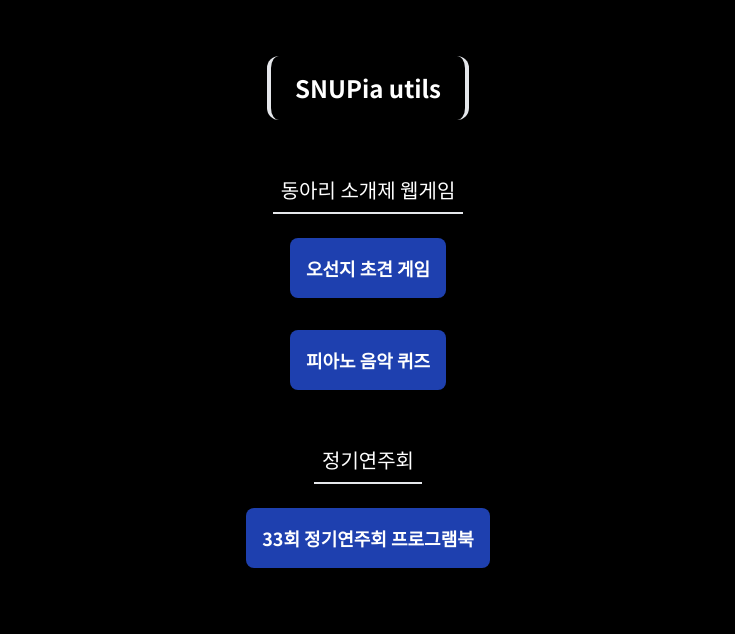
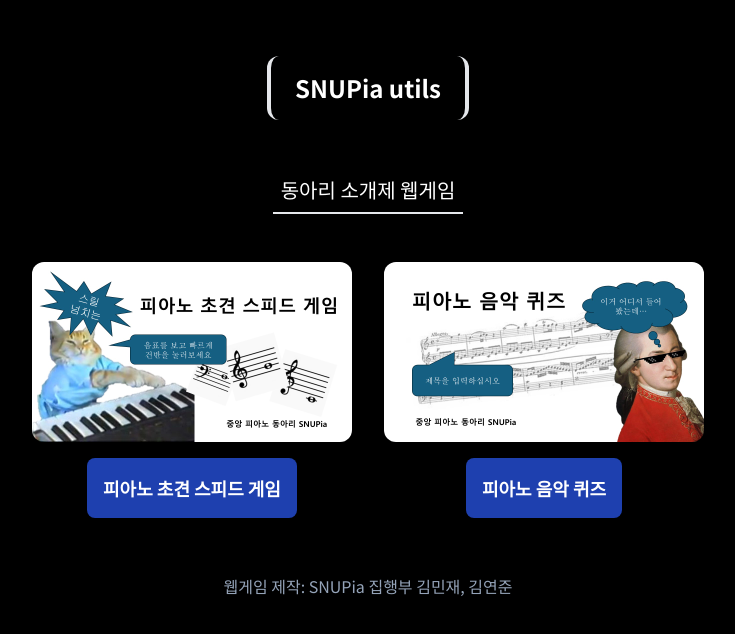
Before and after one commit to Superfish83/snupia_utils, a Next.js app: page / in a window 1280 px wide. Shown: the top 634 px of the page, without its empty margins (272-1007 px from the left). Built offline with nearby package versions, Linux system fonts and the light colour scheme.

Commit message:
increase game time

```diff
--- a/app/page.js
+++ b/app/page.js
@@ -1,3 +1,4 @@
+import Image from "next/image";
 import Link from "next/link";
 
 export default function Home() {
@@ -11,20 +12,48 @@ export default function Home() {
         동아리 소개제 웹게임
       </div>
 
-      <Link href={"/sightread"} className="systemBtn">
-        오선지 초견 게임
-      </Link>
-      <Link href={"https://snupia.kr/play/"} className="systemBtn">
-        피아노 음악 퀴즈
-      </Link>
+      <section className="flex items-center mt-10">
+        <div className="ml-auto mr-4 flex flex-col">
+          <Image
+            src="/games/1.jpg"
+            alt="game1"
+            width={640}
+            height={360}
+            className="w-80 rounded-xl"
+          />
+          <Link href={"/sightread"} className="systemBtn mx-auto mt-4">
+            피아노 초견 스피드 게임
+          </Link>
+        </div>
 
-      <div className="mt-8 mb-2 mx-auto text-xl p-2 border-b-2 ">
+        <div className="mr-auto ml-4 flex flex-col">
+          <Image
+            src="/games/2.jpg"
+            alt="game2"
+            width={640}
+            height={360}
+            className="w-80 rounded-xl"
+          />
+          <Link
+            href={"https://snupia.kr/play/"}
+            className="systemBtn mx-auto mt-4"
+          >
+            피아노 음악 퀴즈
+          </Link>
+        </div>
+      </section>
+      <div className="mx-auto mt-10 text-slate-400">
+        웹게임 제작: SNUPia 집행부 김민재, 김연준
+      </div>
+    </div>
+  );
+}
+/*
+<div className="mt-8 mb-2 mx-auto text-xl p-2 border-b-2 ">
         정기연주회
       </div>
 
       <Link href={"/concert/book-33"} className="systemBtn">
         33회 정기연주회 프로그램북
       </Link>
-    </div>
-  );
-}
+      */
--- a/app/sightread/game/page.js
+++ b/app/sightread/game/page.js
@@ -76,8 +76,8 @@ export default function Game() {
 
   function updateQuizIdx() {
     let newDif; // new Difficulty
-    if (correctCnt < 6) newDif = 0;
-    else if (correctCnt < 15) newDif = 1;
+    if (correctCnt < 7) newDif = 0;
+    else if (correctCnt < 20) newDif = 1;
     else newDif = 2;
 
     let newIdx = Math.floor(Math.random() * quizList[quizIdx.dif].length);
@@ -203,7 +203,7 @@ export default function Game() {
       <section className="mx-auto my-4">
         {quizList.length > 0 && (
           <Timer
-            seconds={DEBUGMODE ? 3000 : 30}
+            seconds={DEBUGMODE ? 3000 : 45}
             barSize={1000}
             setGameStatus={setGameStatus}
           />
--- a/app/sightread/page.js
+++ b/app/sightread/page.js
@@ -17,7 +17,6 @@ export default function Home() {
         <div className="my-2 text-lg">
           PC/태블릿 등 가로로 넓은 화면에서 플레이해 주세요.
         </div>
-        <div className="text-slate-400">게임 제작: 김연준 (컴퓨터공학부)</div>
       </section>
     </div>
   );
--- a/app/sightread/tutorial/page.js
+++ b/app/sightread/tutorial/page.js
@@ -26,7 +26,7 @@ export default function Game() {
 
       <section className="mx-auto my-4">
         <div className="font-bold text-xl">
-          초록색으로 표시된 가온 도(C4) 음을 누르면 게임이 시작됩니다!
+          초록색으로 표시된 가온 도(C4) 음을 클릭하면 게임이 시작됩니다!
         </div>
       </section>
     </div>
--- a/components/sightread/banner.js
+++ b/components/sightread/banner.js
@@ -13,7 +13,7 @@ export default function SnupiaBanner() {
         />
         <div className="flex flex-col items-center text-white font-bold">
           <div className="text-2xl">서울대학교 중앙 피아노 동아리 SNUPia</div>
-          <div className="text-5xl my-2">오선지 초견 게임</div>
+          <div className="text-5xl my-2">피아노 초견 스피드 게임</div>
         </div>
       </div>
     </div>
```
Also changed, not shown: public/games/1.jpg (added), public/games/2.jpg (added).
